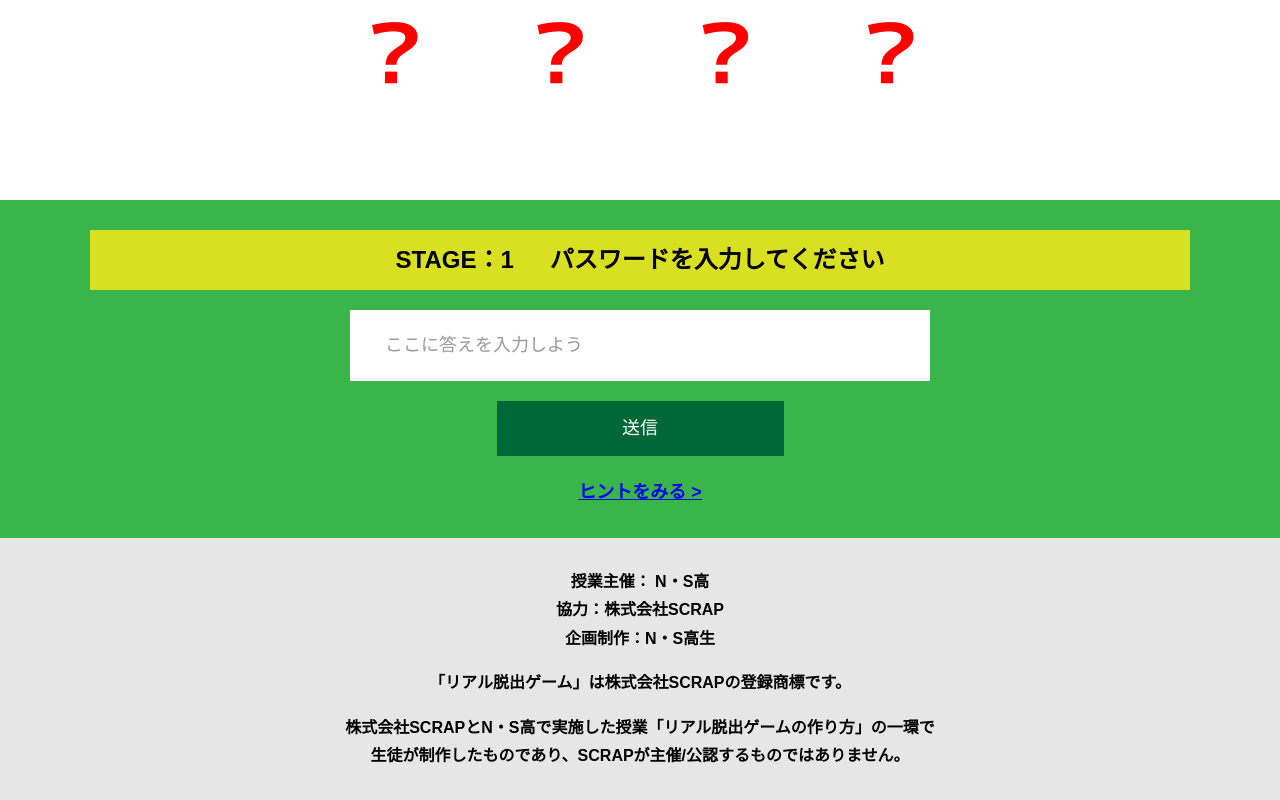
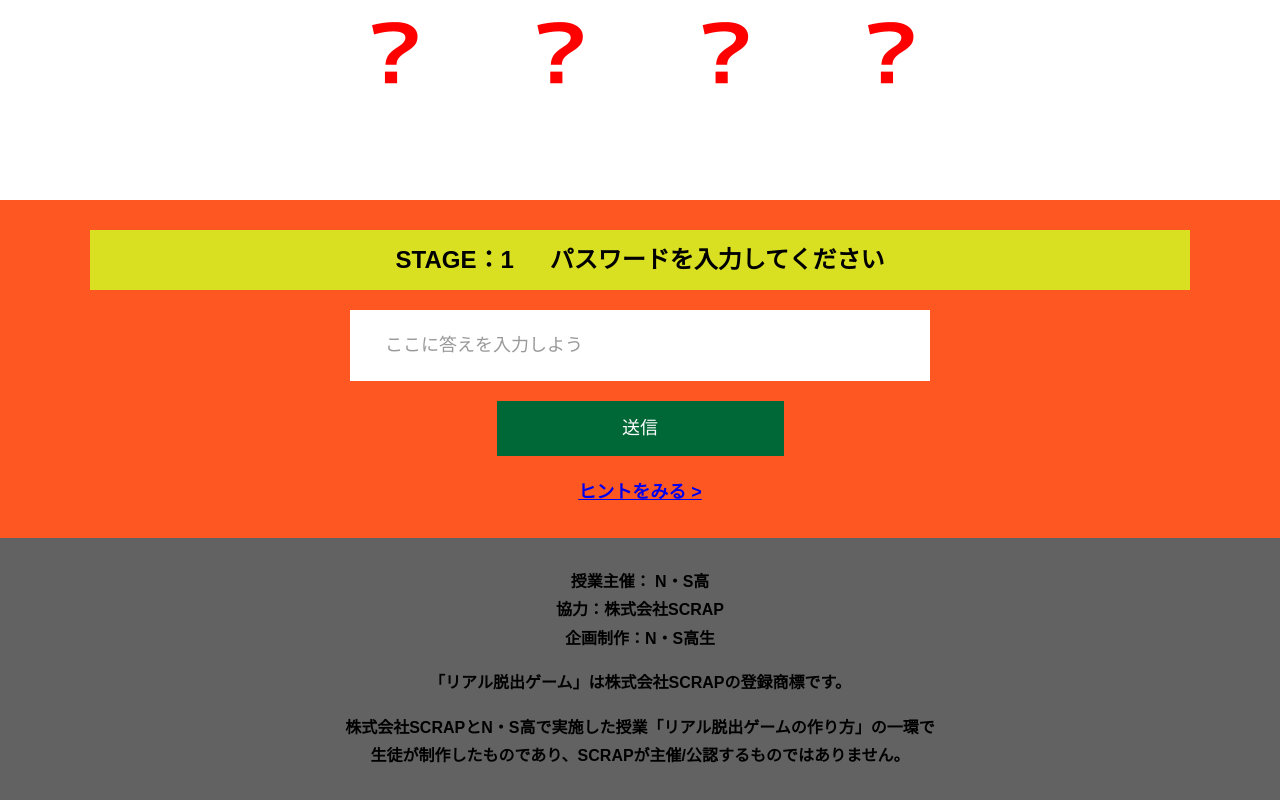
Before and after one commit to RuriYanagawa/alfa-online-yanagawa-kiwami, a plain HTML site: page main.html in a window 1280 px wide. Shown: the part 987-1787 px from the top of the page. Drawn offline with nearby package versions, Linux system fonts and the light colour scheme; files that its build step writes are made by us from their sources.

Commit message:
Update _color.scss

```diff
--- a/assets/css/modules/_color.scss
+++ b/assets/css/modules/_color.scss
@@ -2,11 +2,11 @@
 * Color
 *********************/
 .bg-color--keycolor {
-  background-color: #39b54a;
+  background-color: #FF5722;
 }
 .bg-color--subcolor {
-  background-color: #d9e021;
+  background-color: #FF9800;
 }
 .bg-color--gray {
-  background-color: #e6e6e6;
+  background-color: #626262;
 }
```
